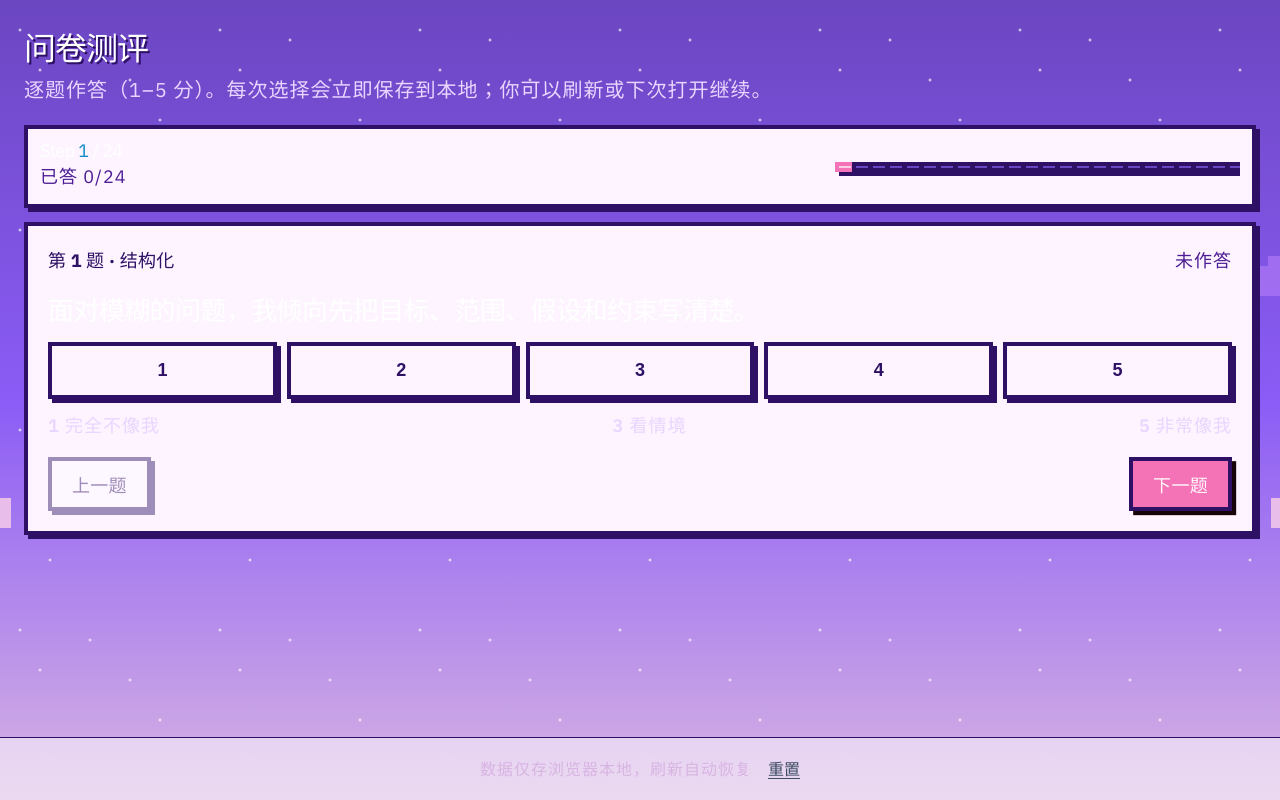
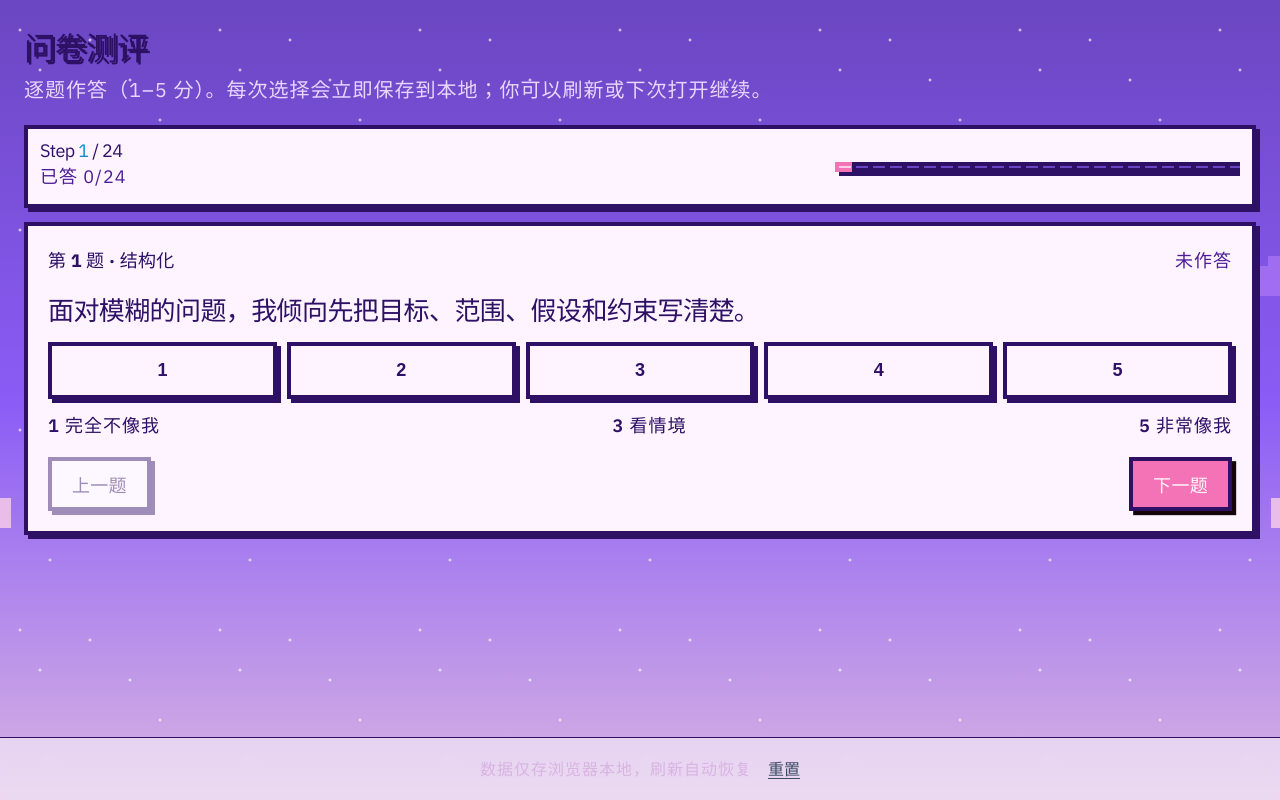
Before and after one commit to MasterFrancis/Career_Ava, a React (Vite) app: page /quiz in a window 1280 px wide. Built offline with nearby package versions, Linux system fonts and the light colour scheme; a web font is replaced by a local one.

Commit message:
feat: Build Career Report Web App
Co-authored-by: traeagent <traeagent@users.noreply.github.com>

```diff
--- a/src/index.css
+++ b/src/index.css
@@ -1307,7 +1307,7 @@ body {
 }
 .stepperTitle, .quizStatement {
   text-shadow: none !important;
-  color: #ffffff !important;
+  color: var(--text) !important;
 }
 
 .brandMark {
@@ -1372,17 +1372,17 @@ body::after {
 }
 
 .pageInner {
-  color: #ffffff;
+  color: var(--text);
 }
 .lead, .homeSub {
   color: #e9d5ff;
 }
 .h1, .homeTitle {
-  color: #ffffff;
+  color: var(--text);
   text-shadow: 2px 2px 0 var(--stroke);
 }
 .stepperTitle, .quizStatement {
-  color: #ffffff;
+  color: var(--text);
   text-shadow: none !important;
 }
 
@@ -1483,6 +1483,6 @@ body::after {
 }
 
 .quizScaleHint span {
-  color: #e9d5ff !important; /* Make it bright purple so it's readable on dark bg */
+  color: #2e1065 !important; /* Deep purple for light bg */
   font-weight: 600;
 }
```
